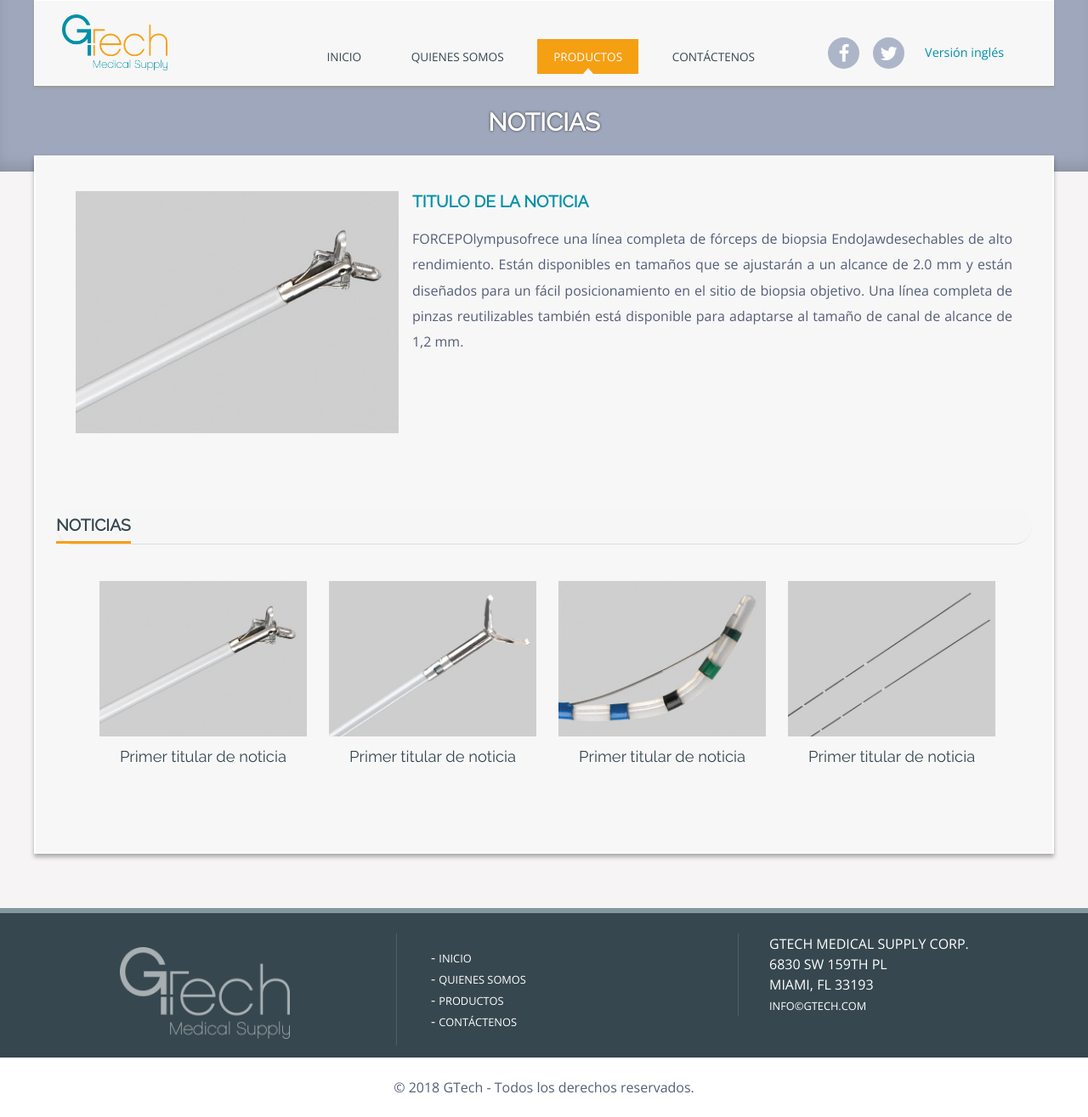
After one commit to planbec/gtech, a PHP site: page /noticia-ampliada.html in a window 1280 px wide. The commit adds this page. Shown: the whole page at 85% size. Run offline with PHP 8.4, Linux system fonts and the light colour scheme; some libraries are stand-ins or nearby versions.

Commit message:
Noticia ampliada y fuente en textos de noticia

```diff
--- a/css/master.css
+++ b/css/master.css
@@ -11,7 +11,7 @@
   background: 0; }
 
 body {
-  font: 16px/22px 'Raleway',Helvetica,Arial,sans-serif;
+  font: 16px/22px 'Open Sans', sans-serif;
   color: #545e77; }
 
 * {
@@ -20,22 +20,24 @@ body {
   box-sizing: border-box; }
 
 h1 {
-  font-size: 2.5em;
+  font: 600 2.5em 'Raleway',Helvetica,Arial,sans-serif;
   text-transform: uppercase; }
 
 h2 {
-  font-size: 1.3em;
+  font: 600 1.3em 'Raleway',Helvetica,Arial,sans-serif;
   text-transform: uppercase;
   color: #50c5ab; }
 
 h3 {
-  font-size: 1.4em; }
+  font: 600 1.4em 'Raleway',Helvetica,Arial,sans-serif;
+  }
 
 h4 {
-  font-size: 1em; }
+  font: 600 1em 'Raleway',Helvetica,Arial,sans-serif;
+  }
 
 h5 {
-  font-size: 1em;
+  font: 600 1em 'Raleway',Helvetica,Arial,sans-serif;
   font-style: italic; }
 
 h6 {
@@ -77,6 +79,7 @@ img {
     width: 100%;
     max-width: 380px;
     margin-right: 1rem;
+    margin-bottom: 1rem;
 }
 
 .img-right {
@@ -84,6 +87,7 @@ img {
     width: 100%;
     max-width: 380px;
     margin-right: 1rem;
+    margin-bottom: 1rem;
 }
 
 figure {
@@ -394,7 +398,8 @@ hr.center {
 
 #main-footer {
   border-top: solid .4rem #8498a0;
-  clear: both; }
+  clear: both;
+  font-family: 'Open Sans', sans-serif; }
 
 .footer-call-to-action {
   text-align: center;
@@ -716,7 +721,7 @@ input[type="submit"], input[type="button"] {
   }
   .page-header h1 {
     color: #FFF;
-    font: 600 1.8rem/2.1rem Lato, Arial;
+    font: 600 1.8rem/2.1rem 'Raleway',Helvetica,Arial,sans-serif;
     margin: 1rem 0 1.5rem;
     text-shadow: 0px 0px 3px #333; }
   .page-header p {
@@ -752,7 +757,9 @@ input[type="submit"], input[type="button"] {
     color: #6a8d93;
     margin: 1rem 0;
     font-size: 1.3rem;
-    text-shadow: 1px 1px 2px #FFF; }
+    text-shadow: 1px 1px 2px #FFF;
+    text-align: center;
+    }
   .container.page-content p {
     margin-bottom: 1rem;
     line-height: 1.9rem;
@@ -858,7 +865,7 @@ input[type="submit"], input[type="button"] {
     text-transform: uppercase;
     margin: 0.5rem 0 2rem 0;
     }
-   #cont-wrap h2 span { display:block; border-bottom:3px solid #f69f13; padding: 0.5rem 0; float: left; }
+  #cont-wrap h2 span { display:block; border-bottom:3px solid #f69f13; padding: 0.5rem 0; float: left; }
   #cont-wrap .text a {
     display: block;
     padding: 0.2rem 1.2rem;
@@ -1058,7 +1065,27 @@ figure {
     width: 96%; }
 
   .servicio-resumen.col3 {
-    width: 25% !important; }
+    width: 25% !important;
+    }
+
+   .container.page-content ul {
+      margin-bottom: 3rem;
+      overflow: hidden;
+      padding: 0 !important;
+      margin-left: 0;
+      clear: both;
+  }
+  .thumb-noticias li {
+      display: inline-block;
+      width: 48%;
+      margin: 1%;
+      text-align: center;
+      float: left;
+  }
+  .thumb-noticias li h4 {
+      margin-top: 0 !important;
+      text-align: center;
+  }
 }
 
 /* Media Query 480px */
@@ -1168,7 +1195,7 @@ figure {
     padding: 0.2rem !important; }
 
   .page-header {
-    padding-top: 5rem !important; } }
+    padding-top: 3rem !important; } }
 /* Media Query 720px */
 @media only screen and (max-width: 45rem) {
   #testimonios-area .container {
--- /dev/null
+++ b/noticia-ampliada.html
@@ -0,0 +1,180 @@
+
+
+<!DOCTYPE html>
+<html lang="es">
+<head>
+	<meta charset="utf-8">
+	<title>GTech - Medical Supply</title>
+	<meta name="viewport" content="width=device-width, initial-scale=1.0, maximum-scale=1.0, user-scalable=0">
+	<meta name="author" content="Carlos Zambrano M. - PlanB.ec | Jose Darío Maldonado. - clickderecho.com">
+
+	<link rel="stylesheet" href="css/master.css" >
+	<link rel="stylesheet" href="css/normalize.css" >
+
+	<script src="http://ajax.googleapis.com/ajax/libs/jquery/1.8.1/jquery.min.js"></script>
+
+	<link href="https://fonts.googleapis.com/css?family=Open+Sans|Raleway" rel="stylesheet">
+	<!--link rel="stylesheet" href="font-awesome/css/font-awesome.min.css"-->
+	<link rel="stylesheet" href="https://maxcdn.bootstrapcdn.com/font-awesome/4.5.0/css/font-awesome.min.css">
+	<link rel="shortcut icon" href="favicon.ico">
+
+	<!--[if (gte IE 6)&(lte IE 8)]>
+	  <script type="text/javascript" src="js/selectivizr-min.js"></script>
+	  <script type="text/javascript" src="js/html5shiv.js"></script>
+	<![endif]-->
+
+</head>
+<body>
+	<!-- Main-header -->
+	<header id="main-header" class="">
+		<div class="header-cont">
+			<!-- Logo-header -->
+			<div class="logo-header">
+				<h1 class="logo">
+					<a href="index.php">
+						<img src="img/logo-gtech.png" alt="GTech - Medical Supply"  title="GTech - Medical Supply" width="170"></h1>
+					</a>
+				<h2 class="slogan">Medical Supply</h2>
+			</div>
+
+
+			<span class="menu-trigger"><i class="fa fa-bars"></i></span>
+
+			<!-- Main-menu -->
+			<nav id="main-menu" role="navigation" class="closed">
+
+			<ul>
+				<li><a href="index.php">Inicio</a></li>
+				<li><a href="quienessomos.php">Quienes somos</a></li>
+				<li><a href="productos.php" class="active">Productos</a></li>
+				<li><a href="contactos.php">Cont&aacute;ctenos</a></li>
+			</ul>
+
+			<div class="redes">
+				<span><a href="#" target="_blank"><i class="fa fa-facebook" aria-hidden="true"></i></a></span>
+				<span><a href="#" target="_blank"><i class="fa fa-twitter" aria-hidden="true"></i></a></span>
+				<a href="#" class="version">Versi&oacute;n ingl&eacute;s</a>
+			</div>
+			</nav>
+		</div>
+	</header>
+
+
+	<main id="content-area">
+		<div class="bg-cont">
+
+		<article class="single-page">
+
+			<header class="page-header">
+				<div class="container">
+					<h1>Noticias</h1>
+				</div>
+			</header><!-- /.page-header -->
+
+			<!-- /.content -->
+			<div class="container page-content">
+			<div id="cont-wrap">
+
+				<section class="detalle-page-amp">
+					<div class="text">
+					<img src="img/prod_bioos.jpg" alt="Bioos - BIOPSY FORCEP" class="img-left">		<h3>Titulo de la noticia</h3>
+						<p>FORCEPOlympusofrece una línea completa de fórceps de biopsia EndoJawdesechables de alto rendimiento. Están disponibles en tamaños que se ajustarán a un alcance de 2.0 mm y están diseñados para un fácil posicionamiento en el sitio de biopsia objetivo. Una línea completa de pinzas reutilizables también está disponible para adaptarse al tamaño de canal de alcance de 1,2 mm.</p>
+					</div>
+				</section>
+
+				<hr class="sep">
+
+				<!-- Mas noticias -->
+				<h2><span>Noticias</span></h2>
+				<ul class="thumb-noticias">
+					<li>
+						<a href="#"><img src="img/prod_bioos.jpg" alt="Bioos - BIOPSY FORCEP"></a>
+						<h4><a href="#">Primer titular de noticia</a></h4>
+					</li>
+					<li>
+						<a href="#"><img src="img/prod_orbix.jpg" alt="Orbix - HEMOCLIP"></a>
+						<h4><a href="#">Primer titular de noticia</a></h4>
+					</li>
+					<li>
+						<a href="#"><img src="img/prod_artcut.jpg" alt="Artcut - SPHINCTEROTOME"></a>
+						<h4><a href="#">Primer titular de noticia</a></h4>
+					</li>
+					<li>
+						<a href="#"><img src="img/prod_pilot.jpg" alt="Pilot - GUIDE WIRE"></a>
+						<h4><a href="#">Primer titular de noticia</a></h4>
+					</li>
+				</ul>
+
+			</div>
+			</div><!-- /.content -->
+
+
+			</article><!-- /#single-page -->
+		</div>
+	</main><!-- /#content-area -->
+
+	<!-- Footer -->
+	<footer id="main-footer">
+
+		<div class="footer-call-to-action">
+
+			<div class="contact cols">
+				<div class="col3">
+					<figure><img src="img/logo-gtech_bn.png"></figure>
+				</div>
+
+				<div class="col3">
+					<ul>
+						<li><a href="index.php">Inicio</a></li>
+						<li><a href="quienessomos.php">Quienes somos</a></li>
+						<li><a href="productos.php">Productos</a></li>
+						<li><a href="contactos.php">Cont&aacute;ctenos</a></li>
+					</ul>
+				</div>
+
+				<div class="col3">
+					GTECH MEDICAL SUPPLY CORP.<br>
+					6830 SW 159TH PL<br>
+					MIAMI, FL 33193<br>
+					<a href="mailto:info©gtech.com">info©gtech.com</a>
+				</div>
+
+
+			</div>
+
+		</div><!-- /.footer-call-to-action -->
+
+		<div id="bottom-footer" class="container cf">
+
+			<!-- Copyright -->
+			<div class="copyright">
+				&copy; 2018 GTech  -  Todos los derechos reservados.
+			</div>
+
+
+		</div><!-- /#bottom-footer -->
+
+	</footer>
+
+	<script src="http://code.jquery.com/jquery-1.11.2.min.js"></script>
+	<script src="http://code.jquery.com/jquery-migrate-1.2.1.min.js"></script>
+	<script src="js/jquery.flexslider-min.js"></script>
+	<script src="js/rem.min.js"></script>
+	<script src="js/functions.js"></script>
+
+	<script>
+		jQuery('document').ready(function($){
+
+			$('.flexslider').flexslider({
+				selector: ".slides > .testimonio",
+				animation: "slide",
+				controlNav: false,
+				directionNav: true,
+				prevText: "Anterior",
+				nextText: "Siguiente",
+			});
+
+		});
+	</script>
+</body>
+</html>
```
